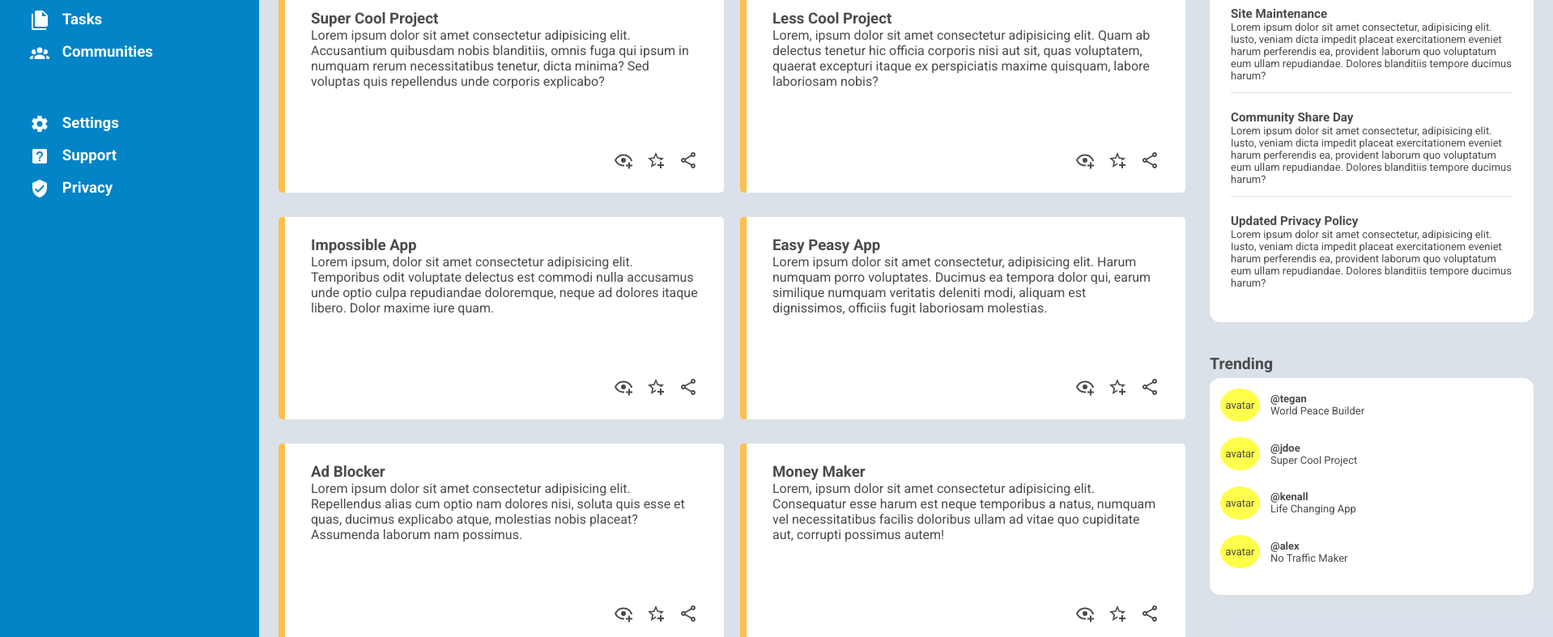
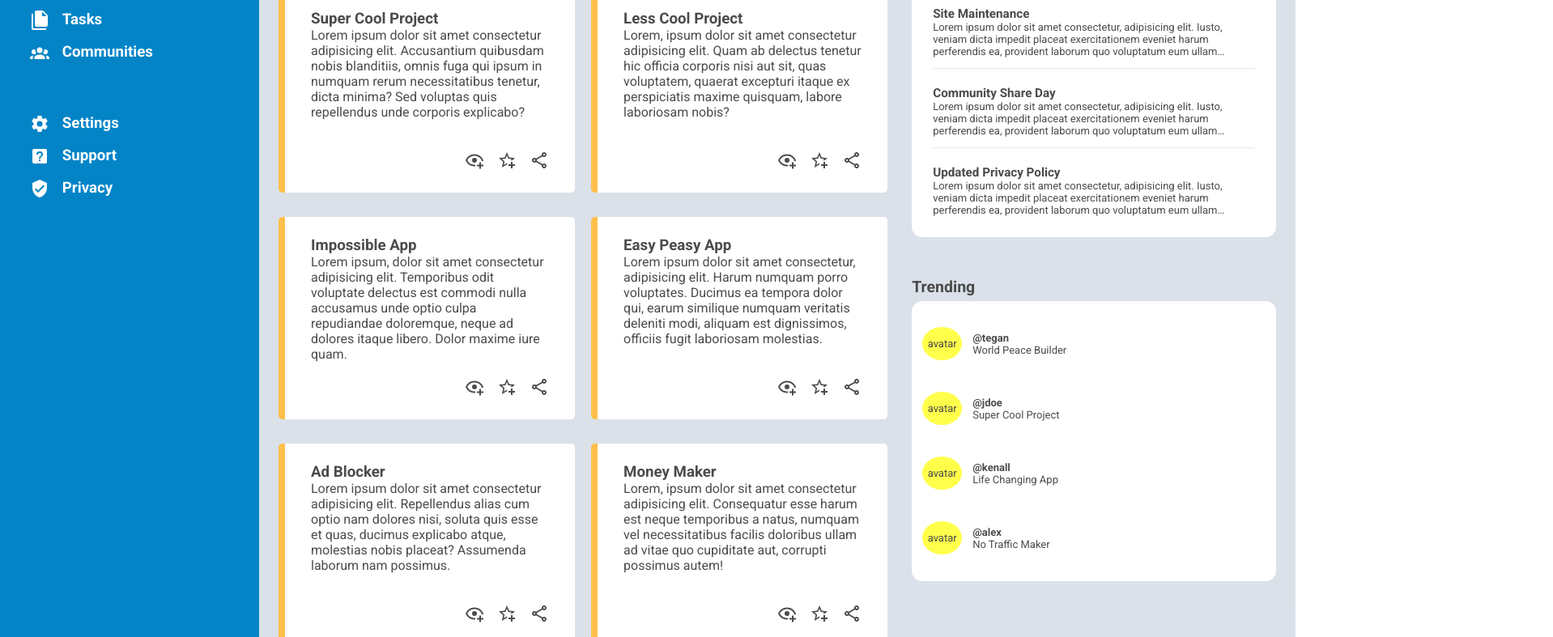
Before and after one commit to nanafox/simple-dashboard, a plain HTML site: page index.html in a window 1280 px wide. Shown: the part 259-1046 px from the top of the page at 81% size, 1918 px wide, since content can reach past the window. Drawn offline with Linux system fonts and the light colour scheme.

Commit message:
refactor: Handle text overflow for announcement section
This update adds elipsis to long announcements shown on the dashboard.
The idea would be that the user will click on a provided link and then
read all of it.

Also, this update changed some 'grids' to 'flex' where necessary.

```diff
--- a/style.css
+++ b/style.css
@@ -6,6 +6,7 @@
   --main-area-bg-color: #cbd5e1;
   --main-area-bg-opacity: 0.7;
   --searchbox-text-color: #0c0a09;
+  --announcement-line-cutoff: 3;
   font-family: "Roboto", sans-serif;
 }
 
@@ -37,8 +38,7 @@
 }
 
 .svg-bg-to-white {
-  filter: invert(100%) sepia(100%) saturate(0%) hue-rotate(299deg)
-    brightness(104%) contrast(103%);
+  filter: invert(100%) sepia(100%) saturate(0%) hue-rotate(299deg) brightness(104%) contrast(103%);
 }
 
 /* header styling */
@@ -144,6 +144,7 @@
 #actions .action:hover {
   cursor: pointer;
 }
+
 /* end of header styling */
 
 /* main body styling */
@@ -166,11 +167,12 @@
 }
 
 #aside-content {
-  display: grid;
-  grid-template-rows: repeat(2, 1fr);
-  gap: 40px;
+  display: flex;
+  flex-direction: column;
+  gap: clamp(30px, 50px, 80px);
   font-size: small;
   margin-left: auto;
+  width: clamp(300px, 450px, 800px);
 }
 
 #announcements,
@@ -180,16 +182,17 @@
 }
 
 #announcements {
-  display: grid;
+  display: flex;
+  flex-direction: column;
   gap: 20px;
-  grid-template-rows: repeat(3, 1fr);
-  width: 400px;
   padding: 2em;
 }
 
 .announcement p {
-  max-width: 50ch;
-  white-space: wrap;
+  display: -webkit-box;
+  -webkit-line-clamp: var(--announcement-line-cutoff);
+  line-clamp: var(--announcement-line-cutoff);
+  -webkit-box-orient: vertical;
   overflow: hidden;
   text-overflow: ellipsis;
 }
@@ -198,7 +201,7 @@
   display: grid;
   row-gap: 30px;
   column-gap: 20px;
-  grid-template-columns: repeat(2, minmax(550px, 1fr));
+  grid-template-columns: repeat(2, minmax(300px, 1fr));
   grid-template-rows: repeat(auto-fit, minmax(200px, 1fr));
 }
 
@@ -230,10 +233,11 @@
 
 #trending-stuff {
   padding: 1em;
+  flex: 1;
 }
 
 .trending-item {
-  margin-bottom: 1.5em;
+  height: clamp(60px, 80px, 20vh);
 }
 
 /* end of main body styling */
```
